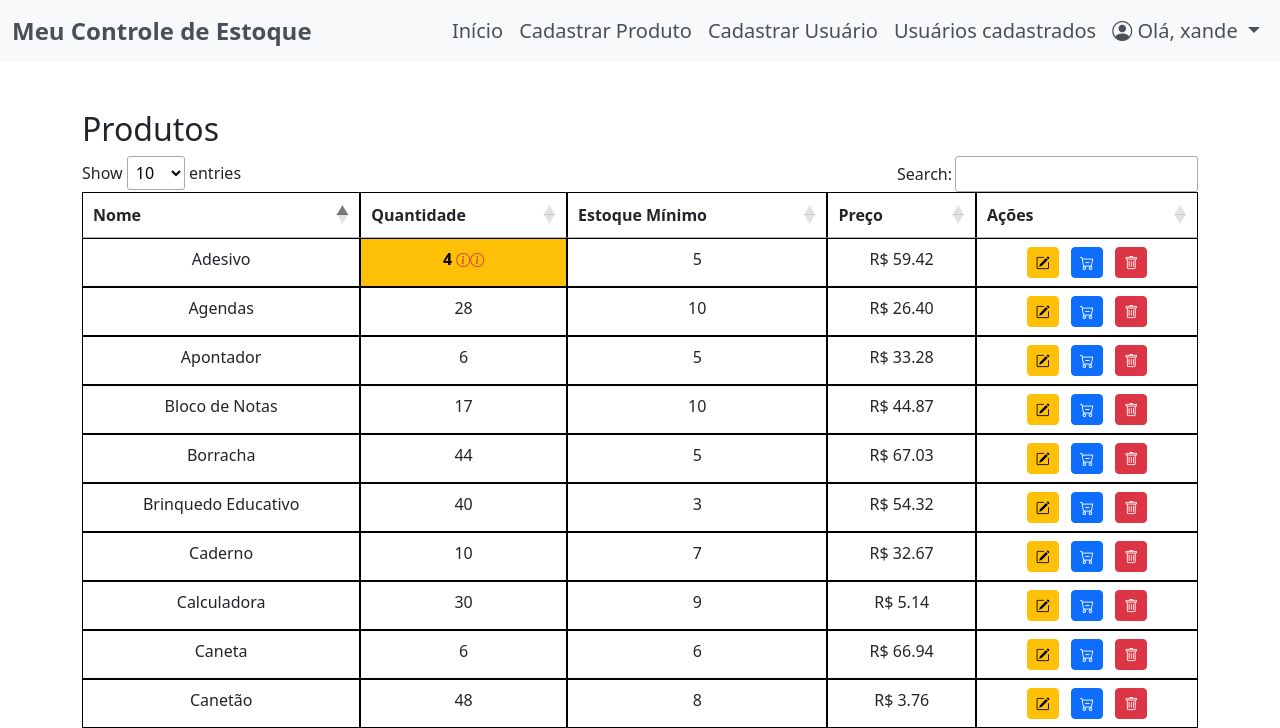
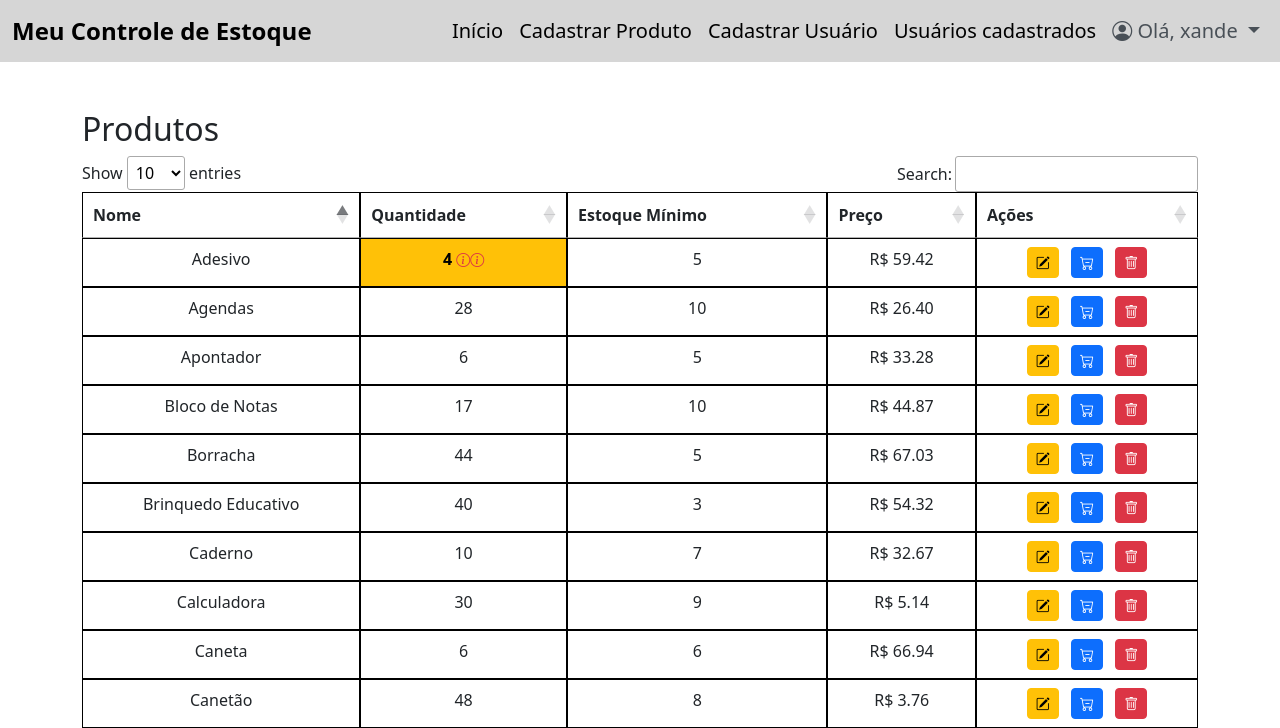
Before and after one commit to estudoalexandre/projeto-estoque-fecaf, a Flask app: page / in a window 1280 px wide. Shown: the top 728 px of the page. Run offline with Flask 3, Linux system fonts and the light colour scheme; a user stored in the database is signed in; some libraries are stand-ins or nearby versions.

Commit message:
melhorando navbar

```diff
--- a/app/static/css/style.css
+++ b/app/static/css/style.css
@@ -2,3 +2,18 @@
     border-width: 1px;
     border: 1px solid #000000;
 }
+
+nav.navbar.navbar-expand-lg {
+    background-color: #3333;
+}
+
+a.nav-link.fs-5 {
+    color: #000000;
+}
+
+a.nav-link.fs-5:hover {
+    color: #3e86e5;
+    background-color: #000000;
+    transition: color 0.3s ease, background-color 0.3s ease;
+    border: 1px solid #000000;
+}
--- a/app/templates/base.html
+++ b/app/templates/base.html
@@ -15,9 +15,9 @@
 
 <body>
     {% block nav %}
-    <nav class="navbar navbar-expand-lg" style="background-color: #f8f9fa;">
+    <nav class="navbar navbar-expand-lg">
         <div class="container-fluid">
-            <a class="navbar-brand fw-bold fs-4" href="#" style="color: #495057;">Meu Controle de Estoque</a>
+            <a class="navbar-brand fw-bold fs-4" href="#">Meu Controle de Estoque</a>
             <button class="navbar-toggler" type="button" data-bs-toggle="collapse" data-bs-target="#navbarNav" aria-controls="navbarNav" aria-expanded="false" aria-label="Toggle navigation">
                 <span class="navbar-toggler-icon"></span>
             </button>
@@ -27,19 +27,19 @@
 
                     <!-- Início -->
                     <li class="nav-item">
-                        <a class="nav-link fs-5" href="{{ url_for('routes.index') }}" style="color: #495057;">Início</a>
+                        <a class="nav-link fs-5" href="{{ url_for('routes.index') }}">Início</a>
                     </li>
 
                     <!-- Links visíveis apenas para administradores -->
                     {% if current_user.nivel_funcao != 'comum' %}
                     <li class="nav-item">
-                        <a class="nav-link fs-5" href="{{ url_for('routes.cadastrar_produto') }}" style="color: #495057;">Cadastrar Produto</a>
+                        <a class="nav-link fs-5" href="{{ url_for('routes.cadastrar_produto') }}">Cadastrar Produto</a>
                     </li>
                     <li class="nav-item">
-                        <a class="nav-link fs-5" href="{{ url_for('routes.registrar_usuario_comum') }}" style="color: #495057;">Cadastrar Usuário</a>
+                        <a class="nav-link fs-5" href="{{ url_for('routes.registrar_usuario_comum') }}">Cadastrar Usuário</a>
                     </li>
                     <li class="nav-item">
-                        <a class="nav-link fs-5" href="{{ url_for('routes.listar_usuarios') }}" style="color: #495057;">Usuários cadastrados</a>
+                        <a class="nav-link fs-5" href="{{ url_for('routes.listar_usuarios') }}">Usuários cadastrados</a>
                     </li>
                     {% endif %}
 
```
